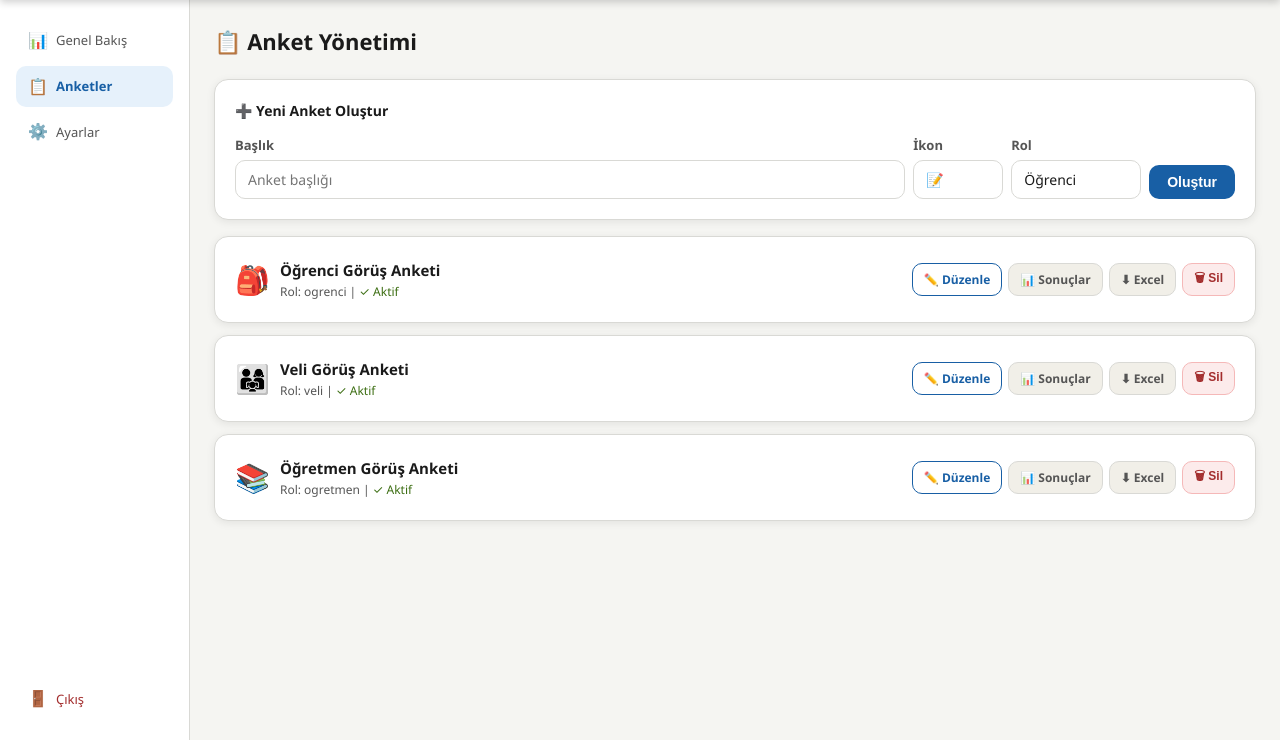
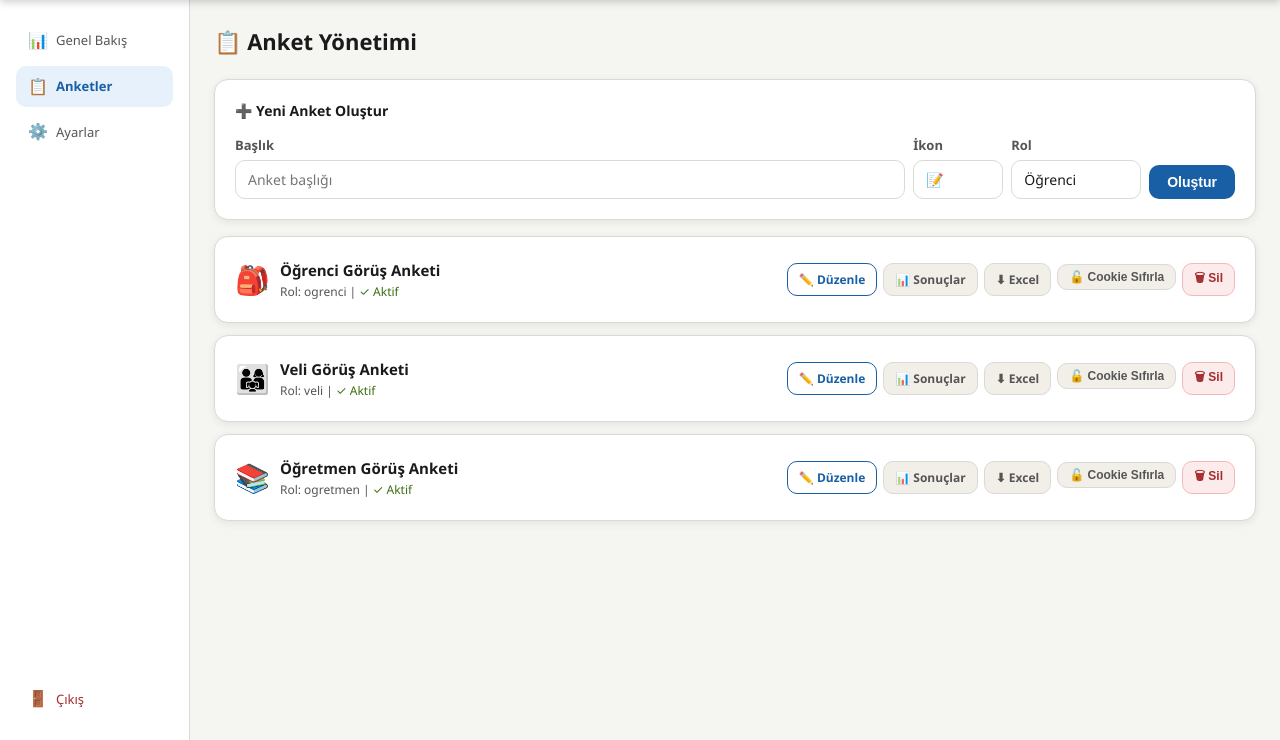
Before and after one commit to mus2071/Anket, a Flask app: page /admin/anketler in a window 1280 px wide. Shown: the part 64-804 px from the top of the page. Run offline with Flask 3, Linux system fonts and the light colour scheme; the visitor is signed in with stand-in values (Sample User, id 1); data comes from the database, SQL or seed files in the repository; data that the repository does not hold is empty.

Commit message:
Add files via upload

```diff
--- a/app.py
+++ b/app.py
@@ -1,4 +1,4 @@
-from flask import Flask, render_template, request, redirect, url_for, session, send_file, jsonify
+from flask import Flask, render_template, request, redirect, url_for, session, send_file, jsonify, make_response
 import sqlite3, json, os, io, base64, smtplib, qrcode
 from datetime import datetime
 from functools import wraps
@@ -239,6 +239,11 @@ def anket(anket_id):
     if not aktif:
         ctx=gctx(); ctx["mesaj"]=msg; ctx["anket"]=a
         return render_template("anket_kapali.html",**ctx)
+    # ── Tekrar doldurma kontrolü (cookie bazlı) ──
+    cookie_key = f"dolduruldu_{anket_id}"
+    if request.cookies.get(cookie_key) == "1":
+        ctx=gctx(); ctx["anket"]=a
+        return render_template("zaten_dolduruldu.html",**ctx)
     if request.method=="POST":
         v={k:request.form.getlist(k) if k.endswith("[]") else val
            for k,val in request.form.items()}
@@ -266,7 +271,12 @@ def anket(anket_id):
             f"<h3>{a['icon']} {a['baslik']}</h3><p>Yeni bir yanıt alındı.</p>"
             f"<p><b>Tarih:</b> {datetime.now().strftime('%d.%m.%Y %H:%M')}</p>"
         )
-        return redirect(url_for("tesekkur",anket_id=anket_id))
+        # Cookie set et, teşekkür sayfasına yönlendir
+        resp = make_response(redirect(url_for("tesekkur", anket_id=anket_id)))
+        resp.set_cookie(cookie_key, "1",
+                        max_age=60*60*24*365,  # 1 yıl
+                        httponly=True, samesite="Lax")
+        return resp
     # Sadece aktif bölüm ve soruları filtrele
     a["bolumler"] = [b for b in a["bolumler"] if b.get("aktif",1)!=0]
     for b in a["bolumler"]:
@@ -287,6 +297,7 @@ def anket(anket_id):
     ctx["gorunum_secim_goster"] = ayar("anket_gorunum_secim_goster","1") == "1"
     ctx["anket_varsayilan"] = varsayilan
     return render_template("anket.html",**ctx)
+
 
 @app.route("/tesekkur/<int:anket_id>")
 def tesekkur(anket_id):
@@ -523,6 +534,16 @@ def yanit_sil(yid):
     with db() as c:
         c.execute("DELETE FROM yanitlar WHERE id=?",(yid,)); c.commit()
     return redirect(request.referrer or url_for("admin_panel"))
+
+
+@app.route("/admin/cookie_sifirla/<int:anket_id>", methods=["POST"])
+@giris_gerekli
+def admin_cookie_sifirla(anket_id):
+    """Kendi tarayıcısındaki anket tamamlanma cookie'sini sıfırlar (test amaçlı)."""
+    cookie_key = f"dolduruldu_{anket_id}"
+    resp = make_response(redirect(request.referrer or url_for("admin_anketler")))
+    resp.delete_cookie(cookie_key)
+    return resp
 
 # ─── QR Kod ──────────────────────────────────────────────────────
 @app.route("/admin/qr/<int:anket_id>")
--- a/templates/admin_anketler.html
+++ b/templates/admin_anketler.html
@@ -45,6 +45,10 @@
       <a href="/admin/anket/{{ a.id }}/duzenle" class="btn btn-outline btn-kucuk">✏️ Düzenle</a>
       <a href="/admin/sonuclar/{{ a.id }}" class="btn btn-gri btn-kucuk">📊 Sonuçlar</a>
       <a href="/admin/excel/{{ a.id }}" class="btn btn-gri btn-kucuk">⬇ Excel</a>
+      <form method="POST" action="/admin/cookie_sifirla/{{ a.id }}"
+            title="Kendi tarayıcınızdaki bu ankete ait tamamlandı kaydını siler. Anketi tekrar test etmek için kullanın.">
+        <button type="submit" class="btn btn-gri btn-kucuk">🔓 Cookie Sıfırla</button>
+      </form>
       <form method="POST" action="/admin/anket/{{ a.id }}/sil" onsubmit="return confirm('Bu anketi ve tüm yanıtları silmek istediğinizden emin misiniz?')">
         <button type="submit" class="btn btn-tehlike btn-kucuk">🗑 Sil</button>
       </form>
--- a/templates/tesekkur.html
+++ b/templates/tesekkur.html
@@ -9,7 +9,6 @@
   </p>
   <div style="display:flex;gap:10px;justify-content:center;flex-wrap:wrap">
     <a href="/" class="btn btn-ana">Ana Sayfaya Dön</a>
-    <a href="/anket/{{ anket.id }}" class="btn btn-gri">Tekrar Doldur</a>
   </div>
 </div>
 {% endblock %}
```
Also changed, not shown: templates/zaten_dolduruldu.html (added, +17 -0 lines).
